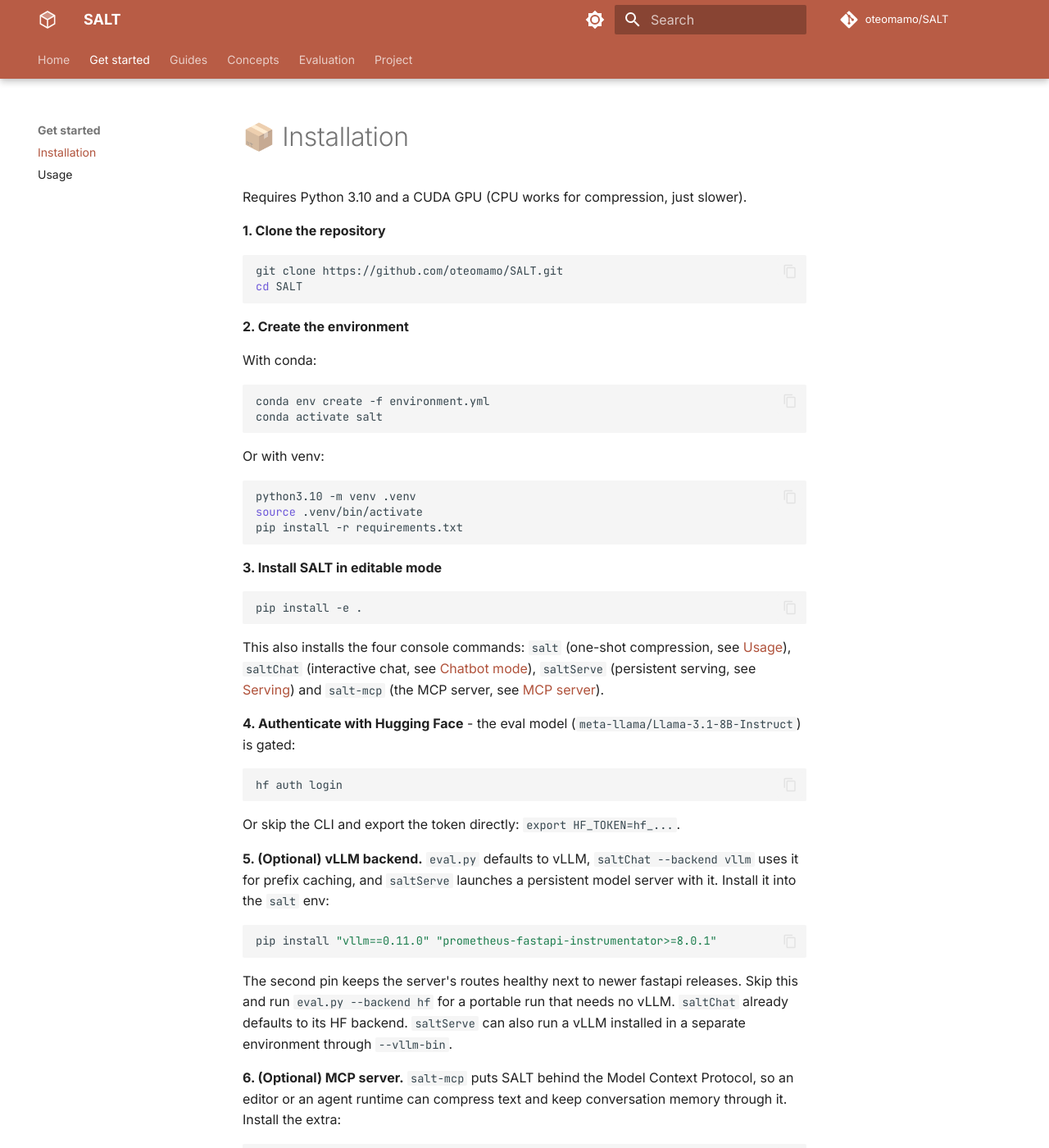
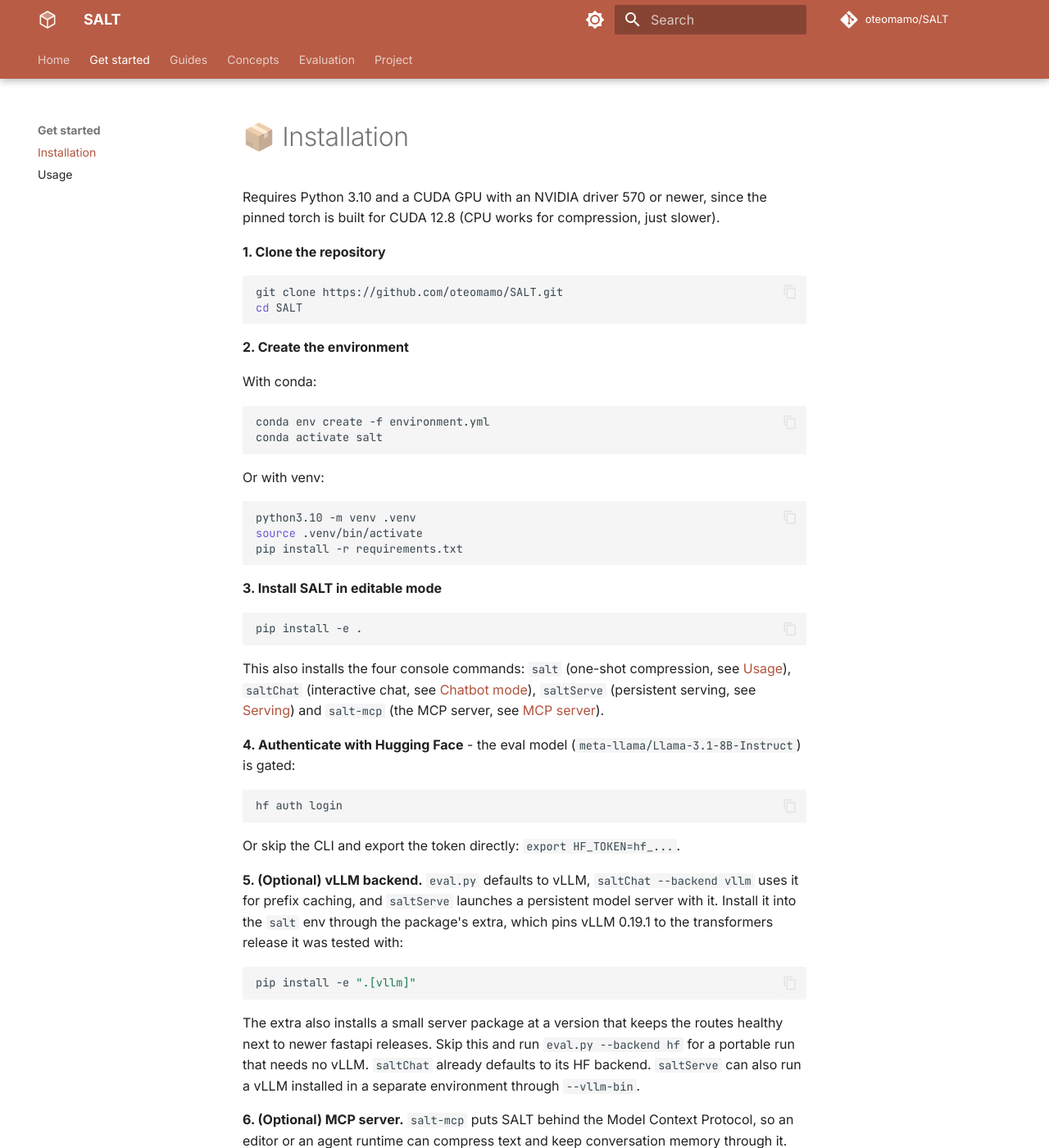
Before and after one commit to oteomamo/SALT, an MkDocs documentation site: the page built from docs/installation.md, in a window 1280 px wide and 1400 px high. Shown: the whole window at 82% size. Built offline with MkDocs 1.6.1 and Material for MkDocs 9.7.7, drawn with Linux system fonts in a browser that asks for light colours; comment, search, counter and statistics services are not loaded; the version menu is left out.

Commit message:
v3.0.27 salt: the stack moves to vLLM 0.19.1 and transformers 5.5.3
The lock pinned transformers 4.55.2 and vLLM 0.11.0, which cannot load
model families such as Qwen3.5 on any backend. The lock now pins torch
2.10 (CUDA 12.8) and transformers 5.5.3, the vLLM extra pins vLLM 0.19.1
with them and holds mcp below 2.1, and every install hint uses the extra.
Verified in a fresh environment built by the new steps: every regression
suite passes and the smoke compresses to the same text as before.

````diff
--- a/docs/installation.md
+++ b/docs/installation.md
@@ -1,6 +1,8 @@
 # 📦 Installation
 
-Requires Python 3.10 and a CUDA GPU (CPU works for compression, just slower).
+Requires Python 3.10 and a CUDA GPU with an NVIDIA driver 570 or newer,
+since the pinned torch is built for CUDA 12.8 (CPU works for compression,
+just slower).
 
 **1. Clone the repository**
 
@@ -50,14 +52,15 @@ Or skip the CLI and export the token directly: `export HF_TOKEN=hf_...`.
 **5. (Optional) vLLM backend.** `eval.py` defaults to vLLM,
 `saltChat --backend vllm` uses it for prefix caching, and `saltServe`
 launches a persistent model server with it. Install it into the `salt`
-env:
+env through the package's extra, which pins vLLM 0.19.1 to the
+transformers release it was tested with:
 
 ```bash
-pip install "vllm==0.11.0" "prometheus-fastapi-instrumentator>=8.0.1"
+pip install -e ".[vllm]"
 ```
 
-The second pin keeps the server's routes healthy next to newer fastapi
-releases. Skip this and run `eval.py --backend hf` for a portable run
+The extra also installs a small server package at a version that keeps
+the routes healthy next to newer fastapi releases. Skip this and run `eval.py --backend hf` for a portable run
 that needs no vLLM. `saltChat` already defaults to its HF backend.
 `saltServe` can also run a vLLM installed in a separate environment
 through `--vllm-bin`.
--- a/pyproject.toml
+++ b/pyproject.toml
@@ -4,7 +4,7 @@ build-backend = "setuptools.build_meta"
 
 [project]
 name = "salt"
-version = "3.0.26"
+version = "3.0.27"
 description = "SALT: Salience-Aware Lexical Trie for Long-Context Compression"
 readme = "README.md"
 license = "MIT"
@@ -26,7 +26,7 @@ dependencies = [
 ]
 
 [project.optional-dependencies]
-vllm = ["vllm==0.11.0", "transformers==4.55.2",
+vllm = ["vllm==0.19.1", "transformers==5.5.3", "mcp>=2.0,<2.1",
         "prometheus-fastapi-instrumentator>=8.0.1"]
 mcp = ["mcp>=2.0,<2.1"]
 docs = ["mkdocs-material>=9", "mike>=2"]
--- a/requirements.txt
+++ b/requirements.txt
@@ -1,5 +1,5 @@
-torch==2.7.0
-transformers==4.55.2
+torch==2.10.0
+transformers==5.5.3
 accelerate==1.14.0
 numpy==2.2.5
 tiktoken==0.12.0
````
Also changed, not shown: README.md (+8 -5 lines), docs/changelog.md (+7 -1 lines), docs/results.md (+5 -1 lines), 5 other files.
